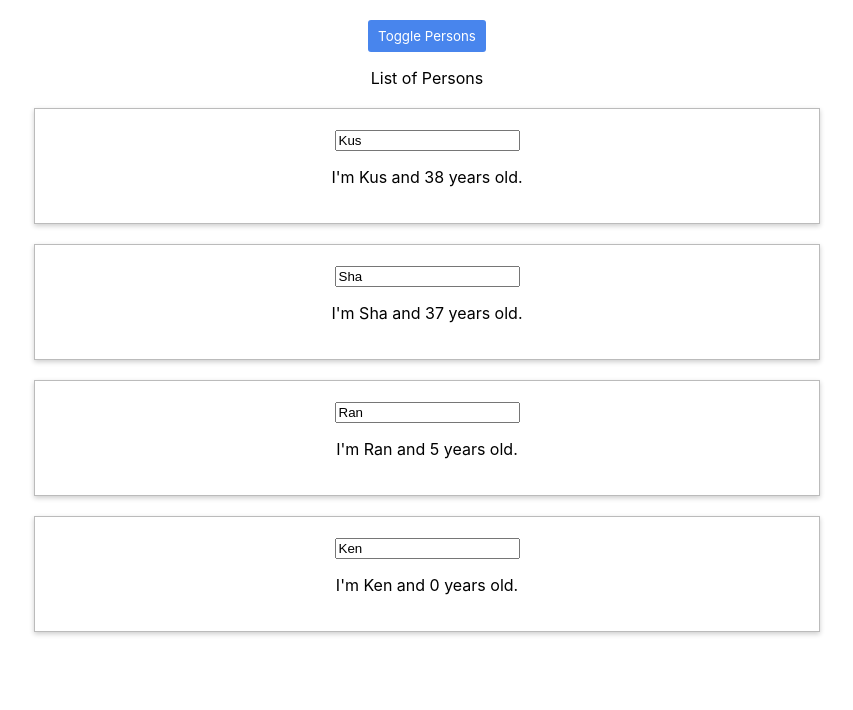
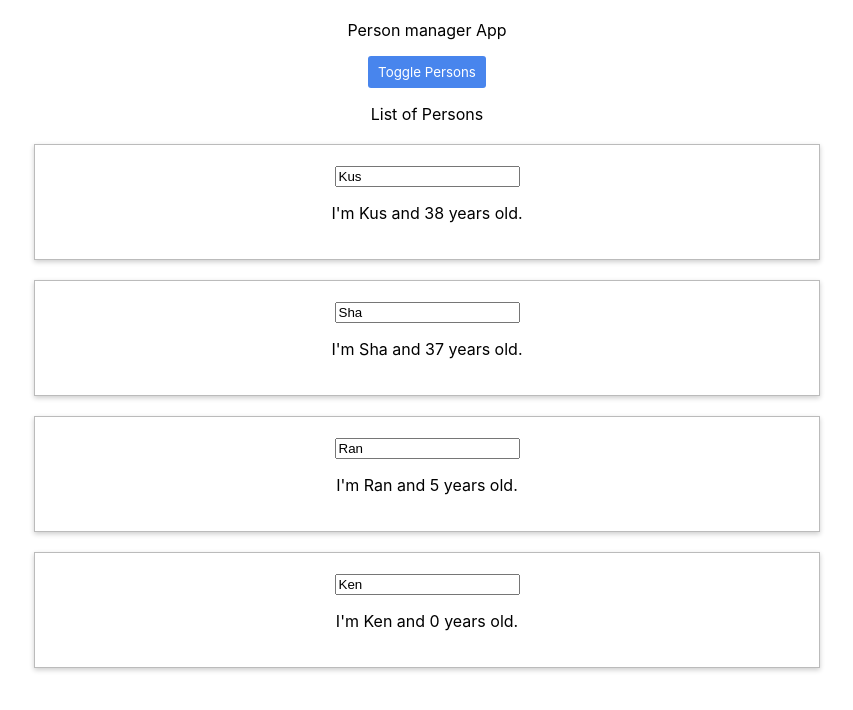
Before and after one commit to kusaljay/react-complete-01, a React (Create React App) app: page / in a window 1280 px wide. Both pictures are taken after a click on the button "Toggle Persons". Shown: the top 710 px of the page, without its empty margins (213-1066 px from the left). Built offline with nearby package versions, Linux system fonts and the light colour scheme.

Commit message:
Section 07 | Lesson 86

```diff
--- /dev/null
+++ b/src/components/PageHeader/PageHeader.js
@@ -0,0 +1,27 @@
+import React from 'react';
+import styles from './PageHeader.module.scss';
+
+const pageHeader = (props) => {
+
+  let classes = [];
+  const personsLength = props.persons.length;
+
+  if(personsLength <= 2) {
+    classes.push('alert');
+    if(personsLength <= 1) {
+      classes.push('warn');
+    }
+
+    classes = classes.join(' ');
+  }
+
+  return (
+    <div>
+      <p>{props.title}</p>
+      <button className={styles.btn} onClick={props.toggle}>Toggle Persons</button>
+      <p className={classes}>List of Persons</p>
+    </div>
+  );
+}
+
+export default pageHeader;
--- /dev/null
+++ b/src/components/PageHeader/PageHeader.module.scss
@@ -0,0 +1,23 @@
+@import '../../assets/styles/partials/variables';
+
+.btn {
+  background-color: $bg_button;
+  font-family: inherit;
+  color: white;
+  border: none;
+  padding: 8px 10px;
+  cursor: pointer;
+  border-radius: 3px;
+
+  &:hover {
+    background-color: rgb(31, 107, 236);
+  }
+}
+
+.warn {
+  color: red !important;
+}
+
+.alert {
+  color: orange;
+}
--- a/src/components/Person/Person.js
+++ b/src/components/Person/Person.js
@@ -1,14 +1,16 @@
-import React from 'react';
+import React, { Component } from 'react';
 import styles from './Person.module.scss'
 
-const person = (props) => {
-
-  return (
-    <div className={styles.person}>
-      <input type="text" onChange={props.changed} value={props.name} />
-      <p onClick={props.clickDelete}>I'm {props.name} {props.surname} and {props.age} years old.</p>
-    </div>
-  );
+class Person extends Component {
+  render() {
+    console.log('[Person.js] is rendering');
+    return (
+      <div className={styles.person}>
+        <input type="text" onChange={this.props.changed} value={this.props.name} />
+        <p onClick={this.props.clickDelete}>I'm {this.props.name} {this.props.surname} and {this.props.age} years old.</p>
+      </div>
+    );
+  }
 }
 
-export default person;
+export default Person;
--- a/src/components/Persons/Persons.js
+++ b/src/components/Persons/Persons.js
@@ -1,14 +1,19 @@
-import React from 'react';
+import React, { Component } from 'react';
 import Person from '../Person/Person'
 
-const persons = (props) => (
-  props.persons.map((person, index) => {
+class Persons extends Component {
+  render() {
+    console.log('[Persons.js] is rendering');
     return (
-      <Person
-        name={person.firstName} age={person.age} key={person.id}
-        clickDelete={() => props.deletePerson(index)}
-        changed={(event) => props.nameChanged(event, person.id)} /> )
-    })
-);
+      this.props.persons.map((person, index) => {
+        return (
+          <Person
+            name={person.firstName} age={person.age} key={person.id}
+            clickDelete={() => this.props.deletePerson(index)}
+            changed={(event) => this.props.nameChanged(event, person.id)} /> )
+        })
+      );
+  }
+}
 
-export default persons;
+export default Persons;
--- a/src/containers/App.js
+++ b/src/containers/App.js
@@ -1,10 +1,14 @@
 import React from 'react';
 // import Radium, {StyleRoot} from 'radium';
+import PageHeader from '../components/PageHeader/PageHeader';
 import Persons from '../components/Persons/Persons';
 import './App.scss';
 
 class App extends React.Component {
-  state = {
+  constructor(props) {
+    super(props);
+    console.log('[App.js] constructor');
+    this.state = {
       persons: [
         {id: 111, firstName: 'Kus', age: 38},
         {id: 222, firstName: 'Sha', age: 37},
@@ -13,6 +17,16 @@ class App extends React.Component {
       ],
       lastName: 'Fernando',
       showPersons: false
+    }
+  }
+
+  static getDerivedStateFromProps(props, state) {
+    console.log('[App.js] getDerivedStateFromProps', props);
+    return state;
+  }
+
+  componentDidMount() {
+    console.log('[App.js] componentDidMount');
   }
 
   nameChangedHandler = (event, personId) => {
@@ -51,7 +65,7 @@ class App extends React.Component {
   }
 
   render() {
-
+    console.log('[App.js] render');
     let personsWrap = null;
 
     if(this.state.showPersons) {
@@ -64,23 +78,12 @@ class App extends React.Component {
         </div> );
     }
 
-    let classes = [];
-    const personsLength = this.state.persons.length;
-
-    if(personsLength <= 2) {
-      classes.push('alert');
-      if(personsLength <= 1) {
-        classes.push('warn');
-      }
-
-      classes = classes.join(' ');
-    }
-
     return (
-
         <div className="App">
-          <button className="btn" onClick={this.togglePanelHandler}>Toggle Persons</button>
-          <p className={classes}>List of Persons</p>
+          <PageHeader
+            persons={this.state.persons}
+            toggle={this.togglePanelHandler}
+            title={this.props.appTitle} />
           {personsWrap}
         </div>
 
--- a/src/containers/App.scss
+++ b/src/containers/App.scss
@@ -1,28 +1,4 @@
-@import '../assets/styles/partials/variables';
-
 .App {
   text-align: center;
   margin: 20px;
 }
-
-.btn {
-  background-color: $bg_button;
-  font-family: inherit;
-  color: white;
-  border: none;
-  padding: 8px 10px;
-  cursor: pointer;
-  border-radius: 3px;
-
-  &:hover {
-    background-color: rgb(31, 107, 236);
-  }
-}
-
-.warn {
-  color: red !important;
-}
-
-.alert {
-  color: orange;
-}
--- a/src/index.js
+++ b/src/index.js
@@ -4,7 +4,7 @@ import './assets/styles/index.css';
 import App from './containers/App';
 import * as serviceWorker from './serviceWorker';
 
-ReactDOM.render(<App />, document.getElementById('root'));
+ReactDOM.render(<App appTitle="Person manager App" />, document.getElementById('root'));
 
 // If you want your app to work offline and load faster, you can change
 // unregister() to register() below. Note this comes with some pitfalls.
```
Lines whose indentation alone changed are shown as unchanged.
